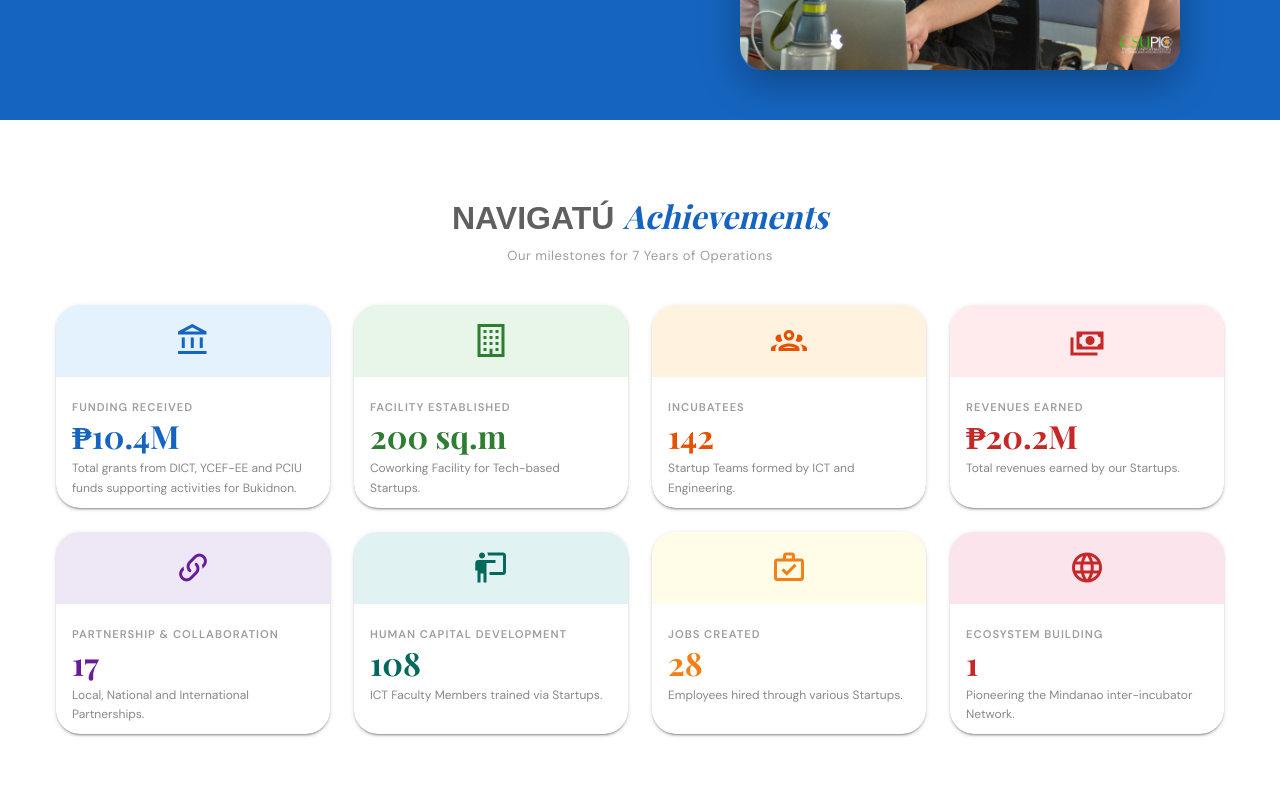
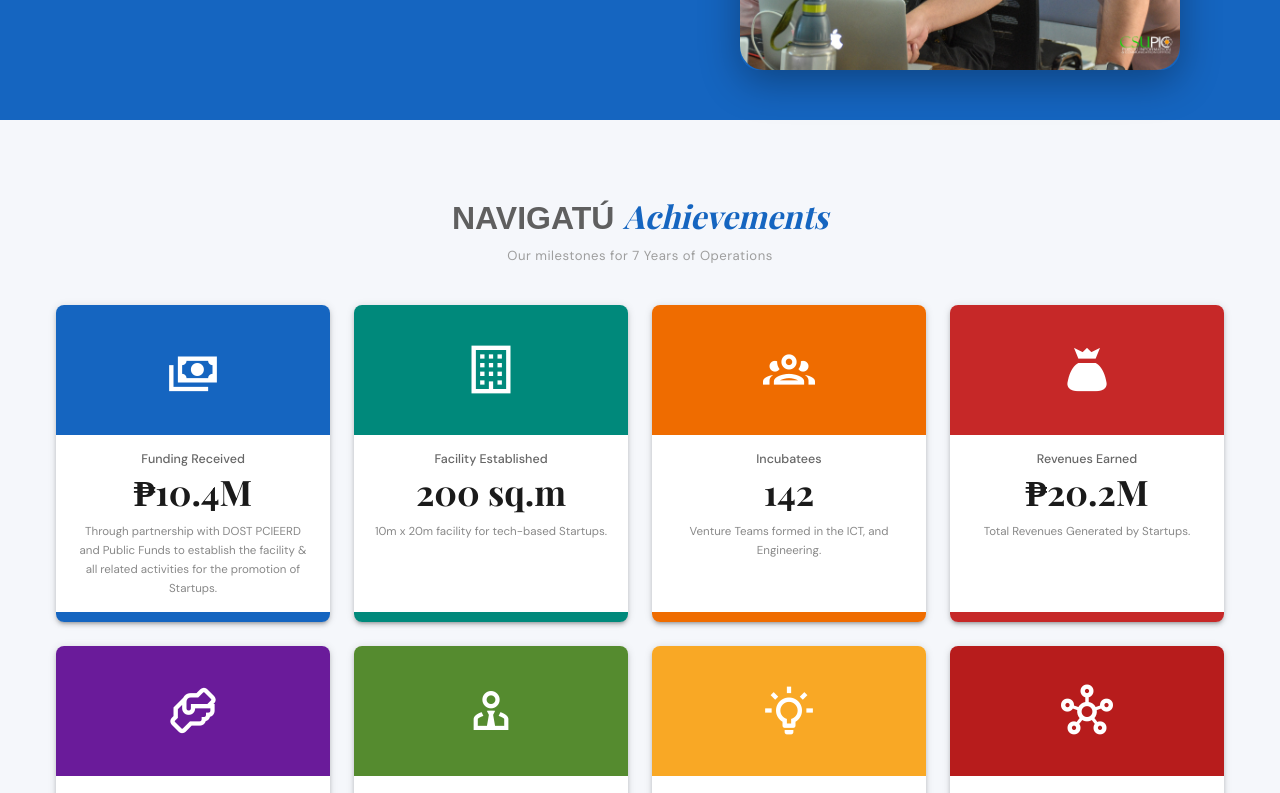
Before and after one commit to antoniogranza/web-tbi, a Vue app: page /about-navigatu in a window 1280 px wide. Shown: the part 1320-2113 px from the top of the page. Built offline with nearby package versions, Linux system fonts and the light colour scheme; a web font is replaced by a local one.

Commit message:
fix: achievements-card

```diff
--- a/src/views/NavigatuPanel/AboutNavigatuView.vue
+++ b/src/views/NavigatuPanel/AboutNavigatuView.vue
@@ -146,18 +146,21 @@
 
           <v-row>
             <v-col v-for="item in achievements" :key="item.label" cols="12" sm="6" md="3">
-              <v-card rounded="xl" elevation="2" class="achievement-card h-100" hover>
-                <div
-                  class="achievement-icon-row d-flex align-center justify-center"
-                  :style="{ background: item.iconBg }"
-                >
-                  <v-icon :icon="item.icon" size="36" :color="item.color" />
+              <v-card rounded="lg" elevation="3" class="achievement-card h-100" hover>
+                <!-- Colored top banner with white icon -->
+                <div class="achievement-top" :style="{ background: item.color }">
+                  <v-icon :icon="item.icon" size="52" color="white" />
                 </div>
-                <v-card-item>
+
+                <!-- White body: label, big value, description -->
+                <div class="achievement-body">
                   <p class="achievement-label">{{ item.label }}</p>
-                  <p class="achievement-value" :style="{ color: item.color }">{{ item.value }}</p>
+                  <p class="achievement-value">{{ item.value }}</p>
                   <p class="achievement-desc">{{ item.desc }}</p>
-                </v-card-item>
+                </div>
+
+                <!-- Colored bottom accent bar -->
+                <div class="achievement-bottom-bar" :style="{ background: item.color }" />
               </v-card>
             </v-col>
           </v-row>
@@ -307,66 +310,58 @@ const achievements = ref([
   {
     label: 'Funding Received',
     value: '₱10.4M',
-    desc: 'Total grants from DICT, YCEF-EE and PCIU funds supporting activities for Bukidnon.',
-    icon: 'mdi-bank-outline',
-    color: '#1565C0',
-    iconBg: '#E3F2FD',
+    desc: 'Through partnership with DOST PCIEERD and Public Funds to establish the facility & all related activities for the promotion of Startups.',
+    icon: 'mdi-cash-multiple',
+    color: '#1565C0', // blue — matches screenshot
   },
   {
     label: 'Facility Established',
     value: '200 sq.m',
-    desc: 'Coworking Facility for Tech-based Startups.',
+    desc: '10m x 20m facility for tech-based Startups.',
     icon: 'mdi-office-building-outline',
-    color: '#2E7D32',
-    iconBg: '#E8F5E9',
+    color: '#00897B', // teal/green — matches screenshot
   },
   {
     label: 'Incubatees',
     value: '142',
-    desc: 'Startup Teams formed by ICT and Engineering.',
+    desc: 'Venture Teams formed in the ICT, and Engineering.',
     icon: 'mdi-account-group-outline',
-    color: '#E65100',
-    iconBg: '#FFF3E0',
+    color: '#EF6C00', // orange — matches screenshot
   },
   {
     label: 'Revenues Earned',
     value: '₱20.2M',
-    desc: 'Total revenues earned by our Startups.',
-    icon: 'mdi-cash-multiple',
-    color: '#C62828',
-    iconBg: '#FFEBEE',
+    desc: 'Total Revenues Generated by Startups.',
+    icon: 'mdi-sack',
+    color: '#C62828', // red — matches screenshot
   },
   {
     label: 'Partnership & Collaboration',
     value: '17',
-    desc: 'Local, National and International Partnerships.',
-    icon: 'mdi-link-variant',
-    color: '#6A1B9A',
-    iconBg: '#EDE7F6',
+    desc: '14 Local Partners · 3 International Partners established.',
+    icon: 'mdi-handshake-outline',
+    color: '#6A1B9A', // purple — matches screenshot
   },
   {
     label: 'Human Capital Development',
     value: '108',
-    desc: 'ICT Faculty Members trained via Startups.',
-    icon: 'mdi-human-male-board',
-    color: '#00695C',
-    iconBg: '#E0F2F1',
+    desc: '50 Faculty Wadwahni Certified · 16 MSMEs · 46 Startups.',
+    icon: 'mdi-account-tie-outline',
+    color: '#558B2F', // dark green — matches screenshot
   },
   {
     label: 'Jobs Created',
     value: '28',
-    desc: 'Employees hired through various Startups.',
-    icon: 'mdi-briefcase-check-outline',
-    color: '#F57F17',
-    iconBg: '#FFFDE7',
+    desc: 'Employees hired through various startups.',
+    icon: 'mdi-lightbulb-on-outline',
+    color: '#F9A825', // yellow/amber — matches screenshot
   },
   {
     label: 'Ecosystem Building',
     value: '1',
-    desc: 'Pioneering the Mindanao inter-incubator Network.',
-    icon: 'mdi-web',
-    color: '#C62828',
-    iconBg: '#FCE4EC',
+    desc: 'Consortium created and integrating HEIs, DOST, and DICT into one innovation network.',
+    icon: 'mdi-hub-outline',
+    color: '#B71C1C', // dark red — matches screenshot
   },
 ])
 
@@ -668,38 +663,87 @@ const leaders = ref([
 
 /* ── Achievements ─────────────────────────────────────────────────────────────── */
 .achievements-section {
-  background: #ffffff;
+  background: #f5f7fb;
 }
+
 .achievement-card {
-  transition: transform 0.2s ease;
+  overflow: hidden;
+  transition:
+    transform 0.22s ease,
+    box-shadow 0.22s ease;
+  display: flex;
+  flex-direction: column;
 }
 .achievement-card:hover {
-  transform: translateY(-4px);
+  transform: translateY(-6px);
+  box-shadow: 0 12px 32px rgba(0, 0, 0, 0.14) !important;
 }
-.achievement-icon-row {
-  height: 72px;
-  border-radius: 16px 16px 0 0;
+
+/*
+  Colored top banner — full card width, square-ish, holds white icon.
+  Matches the screenshot where each card has a distinct solid color header.
+*/
+.achievement-top {
+  width: 100%;
+  height: 130px;
+  display: flex;
+  align-items: center;
+  justify-content: center;
+  flex-shrink: 0;
 }
+
+/*
+  White body — label, big bold value, smaller desc text.
+  flex: 1 so it grows to fill space between top banner and bottom bar,
+  keeping all cards the same height in a row.
+*/
+.achievement-body {
+  flex: 1;
+  padding: 16px 20px 14px;
+  background: #ffffff;
+  display: flex;
+  flex-direction: column;
+}
+
+/* Label — small grey uppercase text, like "Funding Received" */
 .achievement-label {
-  font-size: 0.7rem;
-  font-weight: 600;
-  color: #9e9e9e;
-  text-transform: uppercase;
-  letter-spacing: 1px;
-  margin: 12px 0 2px;
+  font-size: 0.78rem;
+  font-weight: 500;
+  color: #666;
+  text-align: center;
+  margin: 0 0 4px;
+  line-height: 1.4;
 }
+
+/* Big value — bold, matches screenshot's large "10.4M", "142", etc. */
 .achievement-value {
   font-family: 'Playfair Display', serif;
-  font-size: 2rem;
+  font-size: 2.2rem;
   font-weight: 700;
+  color: #1a1a1a;
+  text-align: center;
   line-height: 1.1;
-  margin-bottom: 6px;
+  margin: 0 0 10px;
 }
+
+/* Description — small centered text below the value */
 .achievement-desc {
-  font-size: 0.75rem;
+  font-size: 0.72rem;
   color: #888;
-  line-height: 1.6;
+  line-height: 1.65;
+  text-align: center;
   margin: 0;
+  flex: 1;
+}
+
+/*
+  Colored bottom accent bar — thin strip matching the top banner color.
+  Matches the screenshot's bottom colored line on each card.
+*/
+.achievement-bottom-bar {
+  height: 10px;
+  width: 100%;
+  flex-shrink: 0;
 }
 
 /* ── Incubatees ────────────────────────────────────────────────────────────────── */
```
Also changed, not shown: 1 other file (tests, documents, lock files or other folders).
